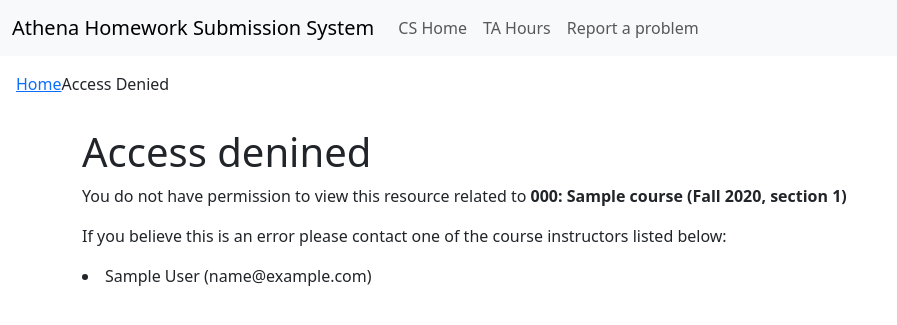
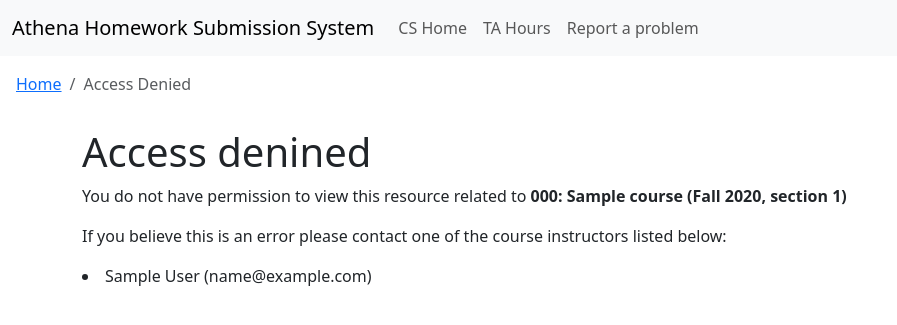
Before and after one commit to IsaacKhor/athena, a Django app: page /remove_grade/1 in a window 1280 px wide. Shown: the top 325 px of the page, without its empty margins (0-897 px from the left). Run offline with Django 3.2, Linux system fonts and the light colour scheme; tables that the repository leaves empty hold one stand-in row (values such as "Sample post"); some libraries are stand-ins or nearby versions.

Commit message:
Fix breadcrumb on 403

```diff
--- a/templates/grader/access_denied.html
+++ b/templates/grader/access_denied.html
@@ -5,8 +5,8 @@
 {% block header %} Access Denied {% endblock %}
 
 {% block breadcrumbs %}
-<li><a href={% url 'grader:home' %}>Home</a></li>
-<li class='active'>Access Denied</li>
+<li class='breadcrumb-item'><a href={% url 'grader:home' %}>Home</a></li>
+<li class='breadcrumb-item active'>Access Denied</li>
 {% endblock %}
 {% block content %}
 
```
